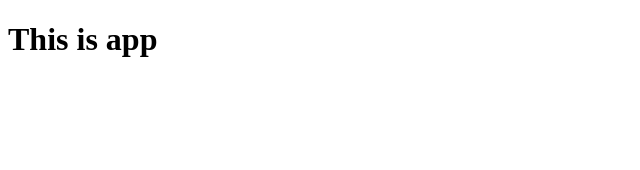
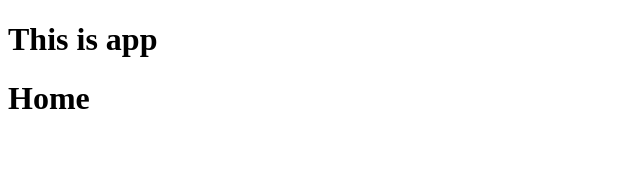
Before and after one commit to team-tofu/app, a React app: page / in a window 1280 px wide. Shown: the top 170 px of the page, without its empty margins (0-640 px from the left). Built offline with nearby package versions, Linux system fonts and the light colour scheme.

Commit message:
home rendering

```diff
--- a/src/components/app/App.js
+++ b/src/components/app/App.js
@@ -1,7 +1,11 @@
 import React from 'react';
+import Home from '../../containers/Home';
 
 export default function App() {
   return (
-    <h1>This is app</h1>
+    <>
+      <h1>This is app</h1>
+      <Home/>
+    </>
   );
 }
--- /dev/null
+++ b/src/containers/Home.js
@@ -0,0 +1,7 @@
+import React from 'react';
+
+export default function Home() {
+  return (
+    <h1>Home</h1>
+  );
+}
```
